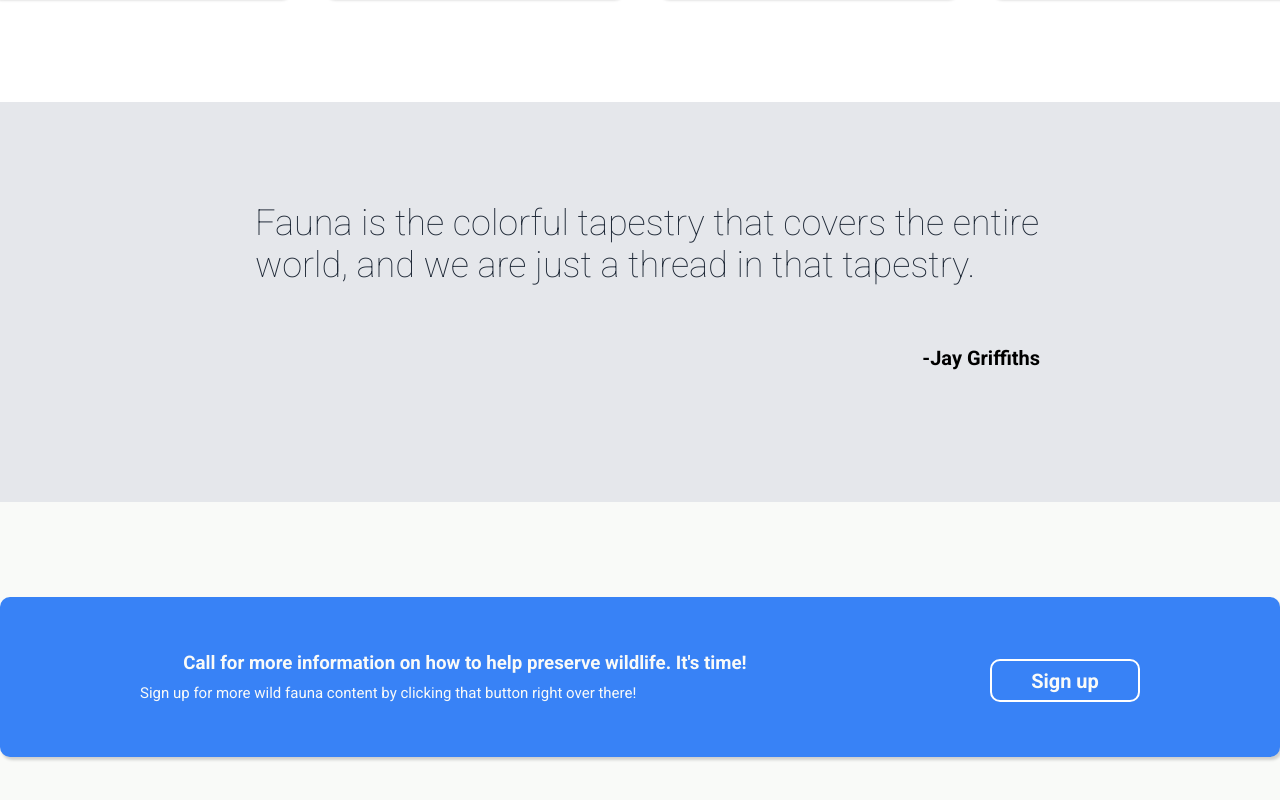
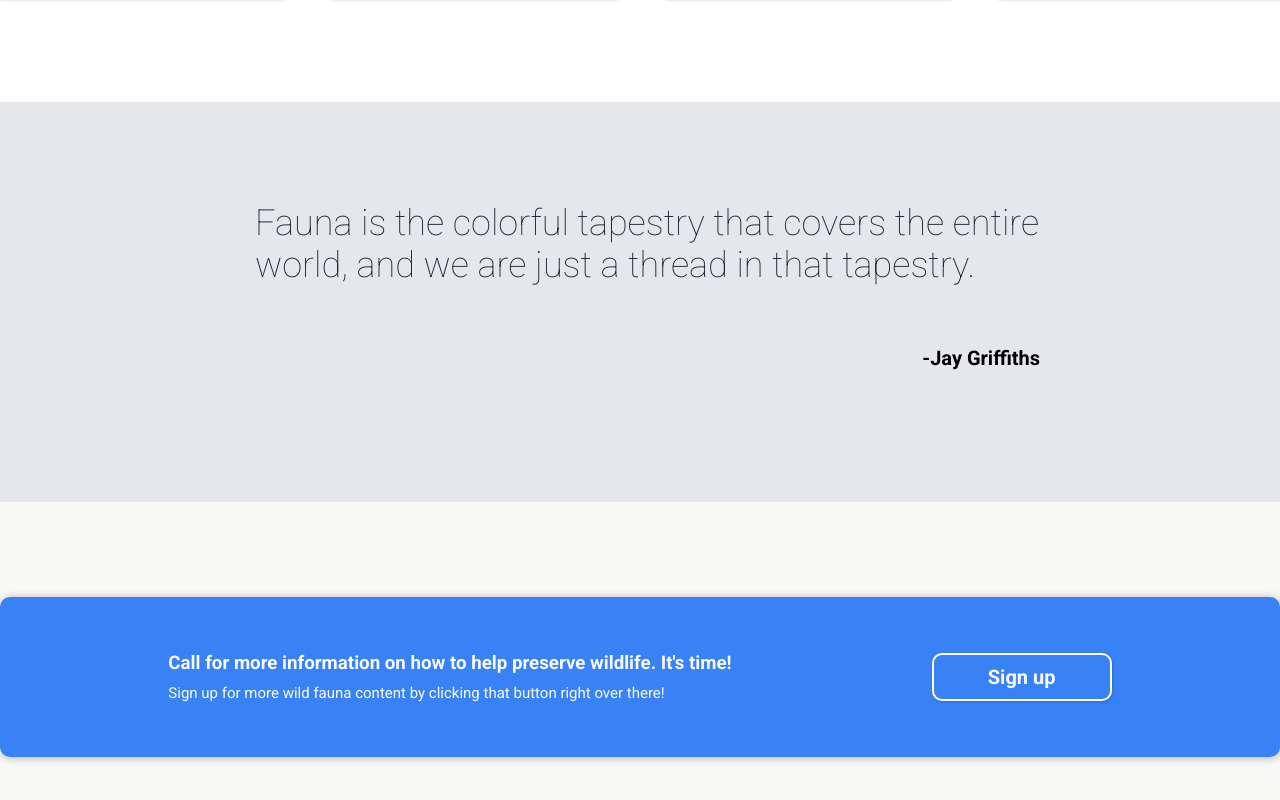
Before and after one commit to brendak-alves/odin-landing-page, a plain HTML site: page index.html in a window 1280 px wide. Shown: the part 1132-1932 px from the top of the page. Drawn offline with Linux system fonts and the light colour scheme.

Commit message:
• Change header button style.
• Change the style of the header's horizontal line.

• Correct positioning of footer elements.

```diff
--- a/assets/styles/style.css
+++ b/assets/styles/style.css
@@ -54,7 +54,8 @@ header {
 }
 
 .header__sections__container {
-    border-bottom: 1px solid #94c746;
+    border-bottom: 1.5px solid transparent;
+    border-image: url(/assets/img/horizontal-line.png) 1 stretch;
     display: flex;
     height: 400px;
     justify-content: center;
@@ -82,14 +83,19 @@ header {
 
 .header__section-1__button {
     box-shadow: 2px 1px 2px rgba(0, 0, 0, 0.253);
-    background-color: #3882f6;
+    background-image: linear-gradient(to left, #94c746, #7fac3c);
     border: 0;
     border-radius: 5px;
     color: #fff;
-    font-weight: bold;
+    font-weight: 500;
+    font-size: 16px;
     margin-top: 50px;
     padding: 10px;
-    width: 100px;
+    width: 150px;
+}
+
+.header__section-1__button:hover {
+    background-color: #93c746a2;
 }
 
 .header__section-2 {
@@ -154,6 +160,7 @@ header {
     padding: 100px;
     width: 100vw;
     height: 400px;
+    box-shadow: 1px 1px 1px rgba(0, 0, 0, 0.295);
     display: flex;
     flex-direction: column;
     align-items: center;
@@ -179,6 +186,7 @@ header {
 
 footer {
     display: flex;
+    box-shadow: 1px 1px 1px rgba(0, 0, 0, 0.295);
     background-color: #f9faf8;
     width: 100vw;
     height: 350px;
@@ -188,40 +196,36 @@ footer {
 
 .footer__container {
     color: #f9faf8;
-    box-shadow: 2px 3px 3px rgba(0, 0, 0, 0.171);
     border-radius: 10px;
+    box-shadow: 1px 1px 10px rgba(0, 0, 0, 0.295);
     background-color: #3882f6;
     width: 1400px;
     height: 160px;
     display: flex;
     align-items: center;
     justify-content: center;
-    flex-direction: column;
+    gap: 200px;
 }
 
-.footer__container > h3 {
-    margin-left: -350px;
-    align-self: center;
+.footer__container > a > button {
+    font-size: 20px;
+    font-weight: bold;
+    width: 180px;
+    border-radius: 10px;
+    box-shadow: 1px 1px 3px rgba(0, 0, 0, 0.192);
+    background-color: #3882f6;
+    color: #f9faf8;
+    border: 2px solid #fff;
+    padding: 10px;
 }
 
 .footer__itens {
-    width: 1000px;
     display: flex;
-    justify-content: space-between;
+    flex-direction: column;
+    align-items: flex-start;
 }
 
 .footer__itens > p {
     margin-top: 10px;
     font-size: 15px;
 }
-
-.footer__itens > button {
-    font-size: 20px;
-    margin-top: -15px;
-    font-weight: bold;
-    width: 150px;
-    border-radius: 10px;
-    background-color: #3882f6;
-    color: #f9faf8;
-    border: 2px solid white;
-}
--- a/index.html
+++ b/index.html
@@ -112,17 +112,17 @@
 
         <footer>
             <div class="footer__container">
-                <h3>
-                    Call for more information on how to help preserve wildlife.
-                    It's time!
-                </h3>
                 <div class="footer__itens">
+                    <h3>
+                        Call for more information on how to help preserve
+                        wildlife. It's time!
+                    </h3>
                     <p>
                         Sign up for more wild fauna content by clicking that
                         button right over there!
                     </p>
-                    <button>Sign up</button>
                 </div>
+                <a href="#"><button>Sign up</button></a>
             </div>
         </footer>
     </body>
```
Also changed, not shown: assets/img/horizontal-line.png (added).
